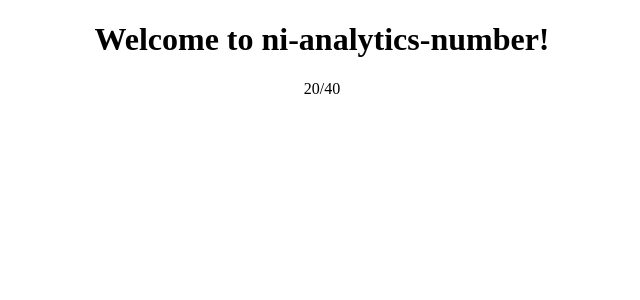
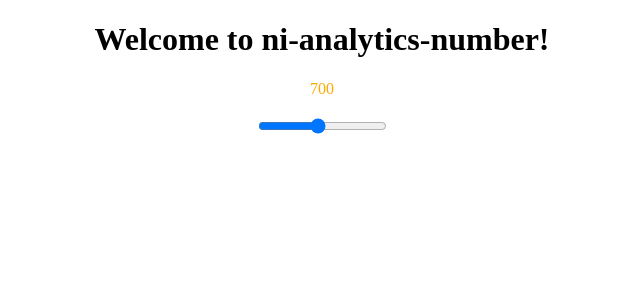
Before and after one commit to injulkarnilesh/ni-analytics-number, an Angular app: page / in a window 1280 px wide. Shown: the top 300 px of the page, without its empty margins (318-958 px from the left). Built offline with nearby package versions, Linux system fonts and the light colour scheme.

Commit message:
Changing color with value change

```diff
--- a/src/app/analytics-number/components/ni-analytics-number.component.html
+++ b/src/app/analytics-number/components/ni-analytics-number.component.html
@@ -1,5 +1,5 @@
 <div>
-    <span>
-        {{value}}/{{displayValue}}
+    <span [ngStyle]="{'color': color}">
+        {{value}}
     </span>
 </div>
--- a/src/app/analytics-number/components/ni-analytics-number.component.ts
+++ b/src/app/analytics-number/components/ni-analytics-number.component.ts
@@ -1,3 +1,4 @@
+import { ColorServiceBuilder, ColorService } from './../services/color-service.builder';
 import { Component, OnInit, OnChanges, SimpleChanges, Input } from '@angular/core';
 
 
@@ -13,12 +14,22 @@ export class NiAnalyticsNumberComponent implements OnInit, OnChanges {
     @Input() fromValue: number;
     @Input() toValue: number;
 
-    ngOnInit() {
+    colorService: ColorService;
+    color: string;
+
+    constructor(private colorBuilder: ColorServiceBuilder) {
 
     }
 
+    ngOnInit() {
+        this.colorService = this.colorBuilder.build(this.fromValue, this.toValue);
+        this.color = this.colorService.getColor(this.value);
+    }
+
     ngOnChanges(changes: SimpleChanges) {
-
+        if (this.colorService && changes.value) {
+            this.color = this.colorService.getColor(changes.value.currentValue);
+        }
     }
 
 }
--- a/src/app/analytics-number/ni-analytics-number.module.ts
+++ b/src/app/analytics-number/ni-analytics-number.module.ts
@@ -1,10 +1,15 @@
 import { ColorServiceBuilder } from './services/color-service.builder';
 import { NiAnalyticsNumberComponent } from './components/ni-analytics-number.component';
 import { NgModule } from '@angular/core';
+import { CommonModule } from '@angular/common';
+
 
 @NgModule({
     declarations: [NiAnalyticsNumberComponent],
     providers: [ColorServiceBuilder],
+    imports: [
+        CommonModule
+    ],
     exports: [NiAnalyticsNumberComponent]
 })
 export class NiAnalyticsNumberModule {
--- a/src/app/analytics-number/services/color-service.builder.ts
+++ b/src/app/analytics-number/services/color-service.builder.ts
@@ -19,7 +19,6 @@ export class ColorService {
                 return 1;
             }
         }
-
         return Math.abs((value - this.from) / (this.to - this.from));
     }
 
--- a/src/app/app.component.html
+++ b/src/app/app.component.html
@@ -1,7 +1,9 @@
-<!--The content below is only a placeholder and can be replaced.-->
 <div style="text-align:center">
   <h1>
     Welcome to {{ title }}!
   </h1>
-  <ni-analytics-number value="20" displayValue="40"></ni-analytics-number>
+  <ni-analytics-number [value]="value" [displayValue]="200" [fromValue]="100" [toValue]="1000"></ni-analytics-number>
+  <br>
+  <input type="range" [(ngModel)]="value" min="0" max="1500">
+
 </div>
--- a/src/app/app.component.ts
+++ b/src/app/app.component.ts
@@ -7,4 +7,5 @@ import { Component } from '@angular/core';
 })
 export class AppComponent {
   title = 'ni-analytics-number';
+  value = 700;
 }
--- a/src/app/app.module.ts
+++ b/src/app/app.module.ts
@@ -1,3 +1,4 @@
+import { FormsModule } from '@angular/forms';
 import { NiAnalyticsNumberModule } from './analytics-number/ni-analytics-number.module';
 import { BrowserModule } from '@angular/platform-browser';
 import { NgModule } from '@angular/core';
@@ -10,7 +11,8 @@ import { AppComponent } from './app.component';
   ],
   imports: [
     BrowserModule,
-    NiAnalyticsNumberModule
+    NiAnalyticsNumberModule,
+    FormsModule
   ],
   providers: [],
   bootstrap: [AppComponent]
```
